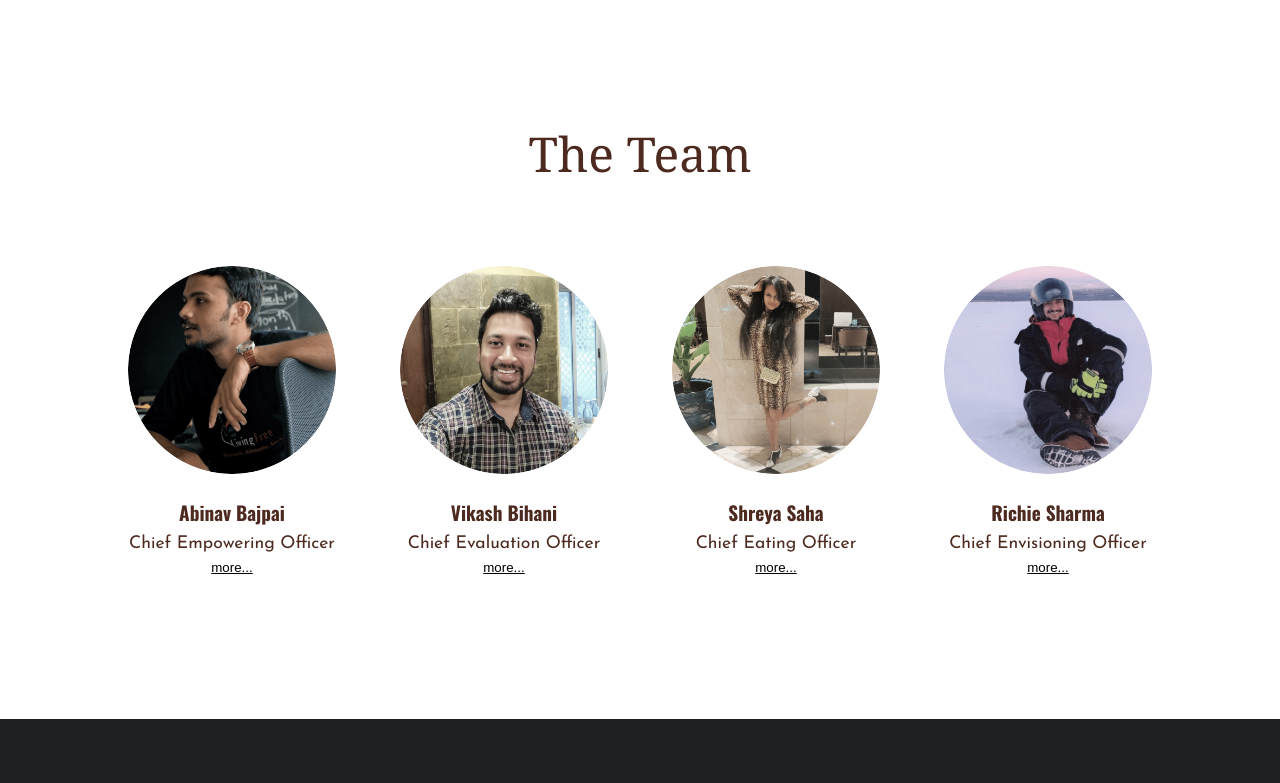
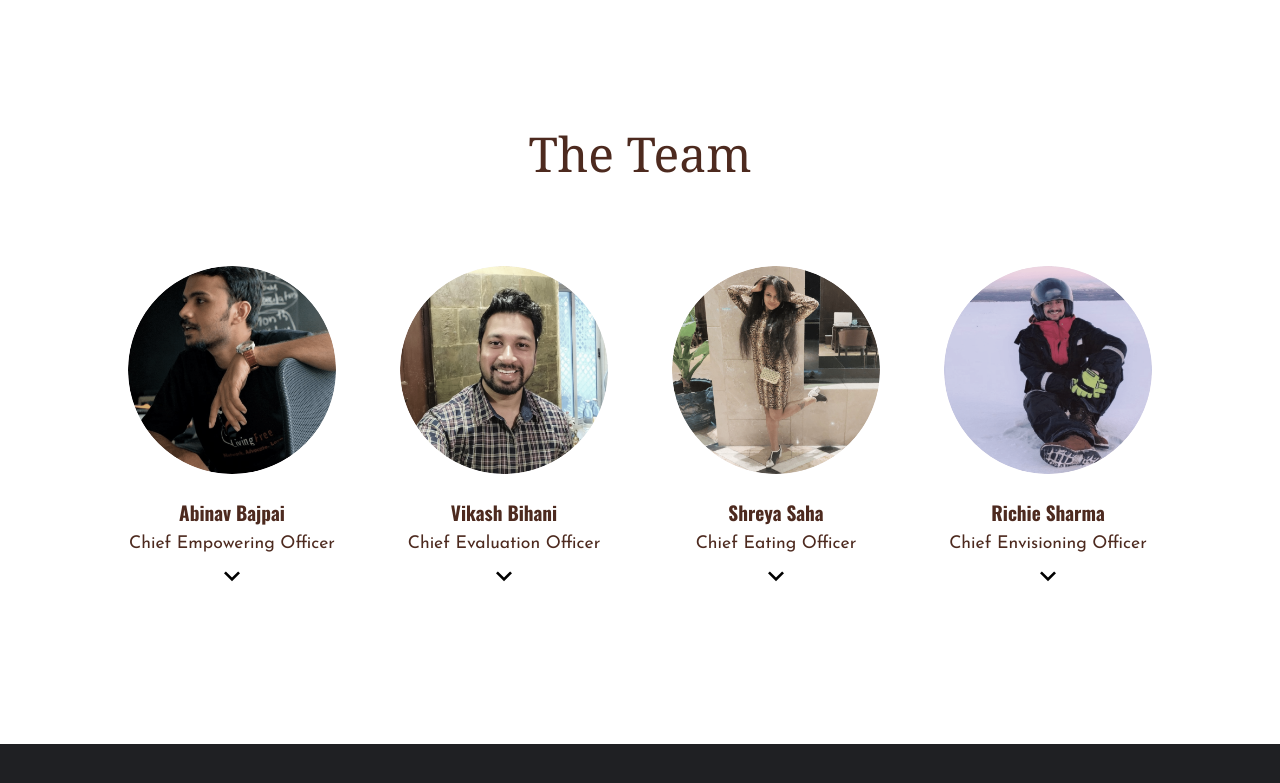
Before and after one commit to soumikmofficial/ubuntu_nextjs_static, a Next.js app: page /about in a window 1280 px wide. Shown: the part 2580-3363 px from the top of the page. Built offline with nearby package versions, Linux system fonts and the light colour scheme.

Commit message:
about owners added

```diff
--- a/components/TeamSection.tsx
+++ b/components/TeamSection.tsx
@@ -1,6 +1,7 @@
 import { motion } from "framer-motion";
 import styled from "styled-components";
 import { team } from "../data";
+import SinglePerson from "./singlePerson";
 
 const personVariants = {
   visible: {
@@ -33,16 +34,7 @@ const TeamSection: React.FC = () => {
         whileInView="visible"
       >
         {team.map((person) => (
-          <SinglePerson key={person.id}>
-            <motion.img
-              src={person.src}
-              alt={person.name}
-              variants={imgVariants}
-            />
-            <h4 className="name">{person.name}</h4>
-            <p className="title">{person.title}</p>
-            <button>more...</button>
-          </SinglePerson>
+          <SinglePerson person={person} key={person.id} />
         ))}
       </motion.div>
     </Container>
@@ -75,33 +67,3 @@ const Container = styled.div`
     justify-content: space-around;
   }
 `;
-
-const SinglePerson = styled.div`
-  display: flex;
-  flex-direction: column;
-  gap: 0.5rem;
-  align-items: center;
-  max-width: 13rem;
-  width: 100%;
-  img {
-    width: 100%;
-    max-width: 23rem;
-    border-radius: 50%;
-  }
-  .name {
-    margin-top: 1rem;
-    font-family: var(--font-sans-3);
-    font-size: 1.2rem;
-    text-transform: capitalize;
-  }
-  .title {
-    font-family: var(--font-sans-1);
-    font-size: 1.1rem;
-  }
-
-  button {
-    background: none;
-    border: none;
-    text-decoration: underline;
-  }
-`;
--- /dev/null
+++ b/components/singlePerson.tsx
@@ -0,0 +1,113 @@
+import { AnimatePresence, motion } from "framer-motion";
+import { useState } from "react";
+import { MdOutlineExpandLess, MdOutlineExpandMore } from "react-icons/md";
+import styled from "styled-components";
+
+const aboutVariants = {
+  hidden: {
+    height: 0,
+    opacity: 0,
+    transition: {
+      duration: 0.5,
+    },
+  },
+  visible: {
+    height: "fit-content",
+    opacity: 1,
+    transition: {
+      duration: 0.5,
+    },
+  },
+};
+
+const imgVariants = {
+  visible: {
+    scale: 1,
+    filter: "grayscale(0.5)",
+    transition: {
+      duration: 1,
+    },
+  },
+  hidden: { filter: "grayscale(1)" },
+};
+
+interface IProps {
+  person: {
+    src: string;
+    name: string;
+    title: string;
+    about: string;
+    id: number;
+  };
+}
+
+const SinglePerson: React.FC<IProps> = ({ person }) => {
+  const [isAbout, setIsAbout] = useState(false);
+
+  const handleClick = () => {
+    setIsAbout((prev) => !prev);
+  };
+  return (
+    <Container>
+      <motion.img src={person.src} alt={person.name} variants={imgVariants} />
+      <h4 className="name">{person.name}</h4>
+      <p className="title">{person.title}</p>
+      <button onClick={handleClick}>
+        {isAbout ? <MdOutlineExpandLess /> : <MdOutlineExpandMore />}
+      </button>
+      <AnimatePresence>
+        {isAbout && (
+          <motion.p
+            className="about"
+            variants={aboutVariants}
+            initial="hidden"
+            animate="visible"
+            exit="hidden"
+          >
+            {person.about}
+          </motion.p>
+        )}
+      </AnimatePresence>
+    </Container>
+  );
+};
+
+export default SinglePerson;
+
+const Container = styled.div`
+  display: flex;
+  flex-direction: column;
+  gap: 0.5rem;
+  align-items: center;
+  max-width: 13rem;
+  width: 100%;
+  img {
+    width: 100%;
+    max-width: 23rem;
+    border-radius: 50%;
+  }
+  .name {
+    margin-top: 1rem;
+    font-family: var(--font-sans-3);
+    font-size: 1.2rem;
+    text-transform: capitalize;
+  }
+  .title {
+    font-family: var(--font-sans-1);
+    font-size: 1.1rem;
+  }
+
+  button {
+    background: none;
+    border: none;
+    text-decoration: underline;
+    font-size: 2rem;
+    cursor: pointer;
+  }
+
+  .about {
+    font-family: var(--font-body);
+    text-align: center;
+    line-height: 150%;
+  }
+`;
--- a/pages/about/index.tsx
+++ b/pages/about/index.tsx
@@ -4,6 +4,7 @@ import { device } from "../../utils/breakpoints";
 import { Parallax } from "react-parallax";
 import TeamSection from "../../components/TeamSection";
 import Head from "next/head";
+import { motion } from "framer-motion";
 
 const About: NextPage = () => {
   return (
@@ -20,7 +21,17 @@ const About: NextPage = () => {
       <Banner>
         <div className="banner-content">
           <h1 className="header">
-            the <span>ubuntu</span> story
+            the{" "}
+            <motion.span
+              initial={{ opacity: 0 }}
+              animate={{
+                opacity: 1,
+                transition: { duration: 0.5, delay: 0.5 },
+              }}
+            >
+              ubuntu
+            </motion.span>{" "}
+            story
           </h1>
           <img src="/images/team.png" alt="" className="teamImage" />
         </div>
```
